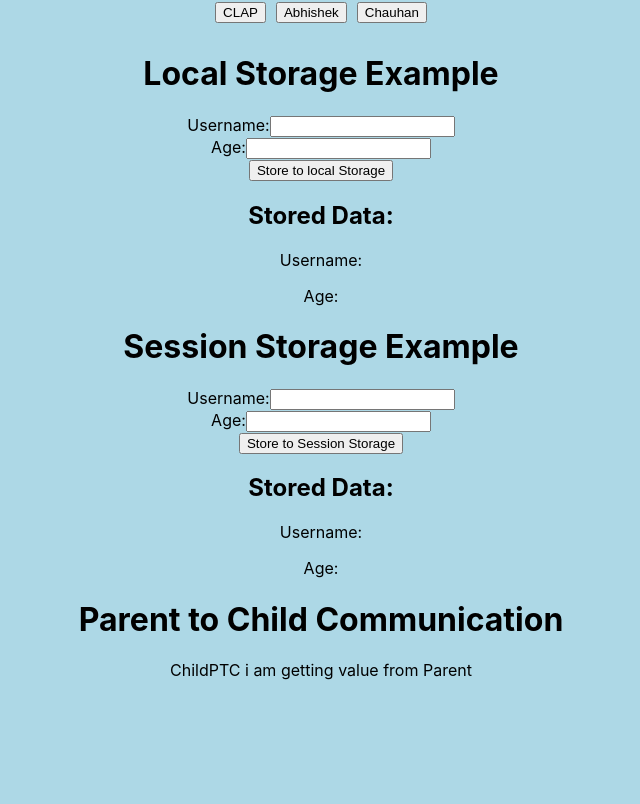
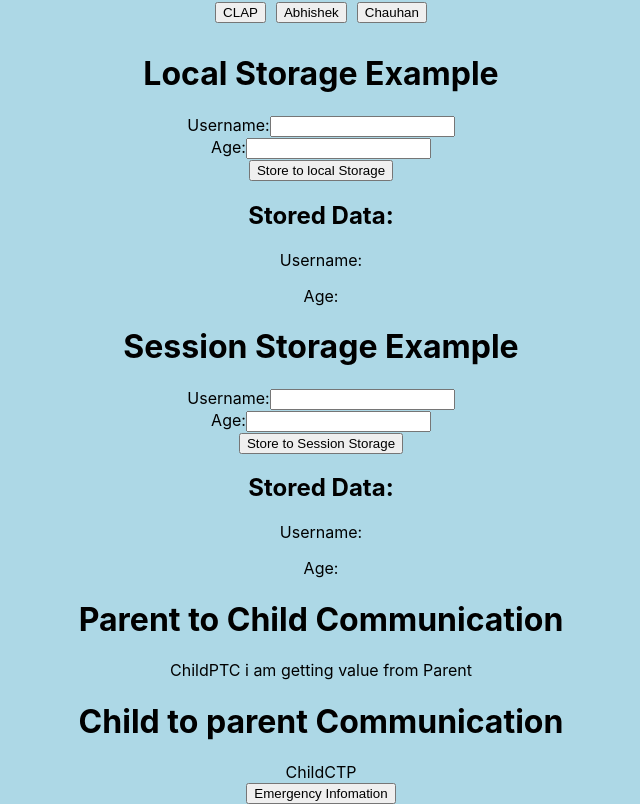
Before and after one commit to Abhishekbtech/ReactNotes, a React (Create React App) app: page / in a window 1280 px wide. Shown: the part 1254-2058 px from the top of the page, without its empty margins (319-959 px from the left). Before the commit the page ends 1934 px from the top, so only its background shows below. Built offline with nearby package versions, Linux system fonts and the light colour scheme.

Commit message:
add child to parent comm

```diff
--- a/src/App.js
+++ b/src/App.js
@@ -9,6 +9,7 @@ import SingleState from './Component/1.Basic/5.MultipleState/SingleState';
 import LocalStorage from './Component/1.Basic/6.DataStorage/LocalStorage';
 import SessionStorage from './Component/1.Basic/6.DataStorage/SessionStorage';
 import ParentPTC from './Component/2.Communication/1.ParentToChild/ParentPTC';
+import ParentCTP from './Component/2.Communication/2.ChildToParent/ParentCTP';
 
 function App() {
   return (
@@ -25,6 +26,7 @@ function App() {
 
 
       <ParentPTC/>
+      <ParentCTP/>
     </div>
   );
 }
--- a/src/Component/2.Communication/2.ChildToParent/ChildCTP.js
+++ b/src/Component/2.Communication/2.ChildToParent/ChildCTP.js
@@ -3,12 +3,12 @@ import React from 'react'
 // childCommunicatorHandler is a FUNCTION of PARENT If I call childCommunicatorHandler from CHIld, I am actually calling the PARENT function THIS IS EXACTLY HOW THE CHILD WILL COMMUNICATE.
 
 function ChildCTP(props) {
-    const { info, name, childCommunicatorHandler } = props
+    const { childCommunicatorHandler } = props
     return (
         <>
-            <div>ChildCTP {name} {info}
+            <div>ChildCTP
                 <div>
-                    <button onClick={() => { childCommunicatorHandler("Hello i am from Child  ===>  ")}}>
+                    <button onClick={() => { childCommunicatorHandler("Hello i am from Child")}}>
                         Emergency Infomation
                     </button>
                 </div>
--- a/src/Component/2.Communication/2.ChildToParent/ParentCTP.js
+++ b/src/Component/2.Communication/2.ChildToParent/ParentCTP.js
@@ -1,17 +1,19 @@
-import React from 'react'
+import React, { useState } from 'react'
 import ChildCTP from './ChildCTP'
 
 function ParentCTP() {
-    const information = 'i am getting value from the Parent'
+    const [childData, setChildData] = useState('')
 
     const childCommunicatorHandler = (info) => {
         console.log(info, "Reacived By Parent");
+        setChildData(info)
     }
 
     return (
         <>
-            <h1>ParentCTP</h1>
-            <ChildCTP info={information} name={'abhishek'}  childCommunicatorHandler={childCommunicatorHandler}/>
+            <h1>Child to parent Communication</h1>
+            <h3>{childData}</h3>
+            <ChildCTP childCommunicatorHandler={childCommunicatorHandler}/>
         </>
 
     )
```
